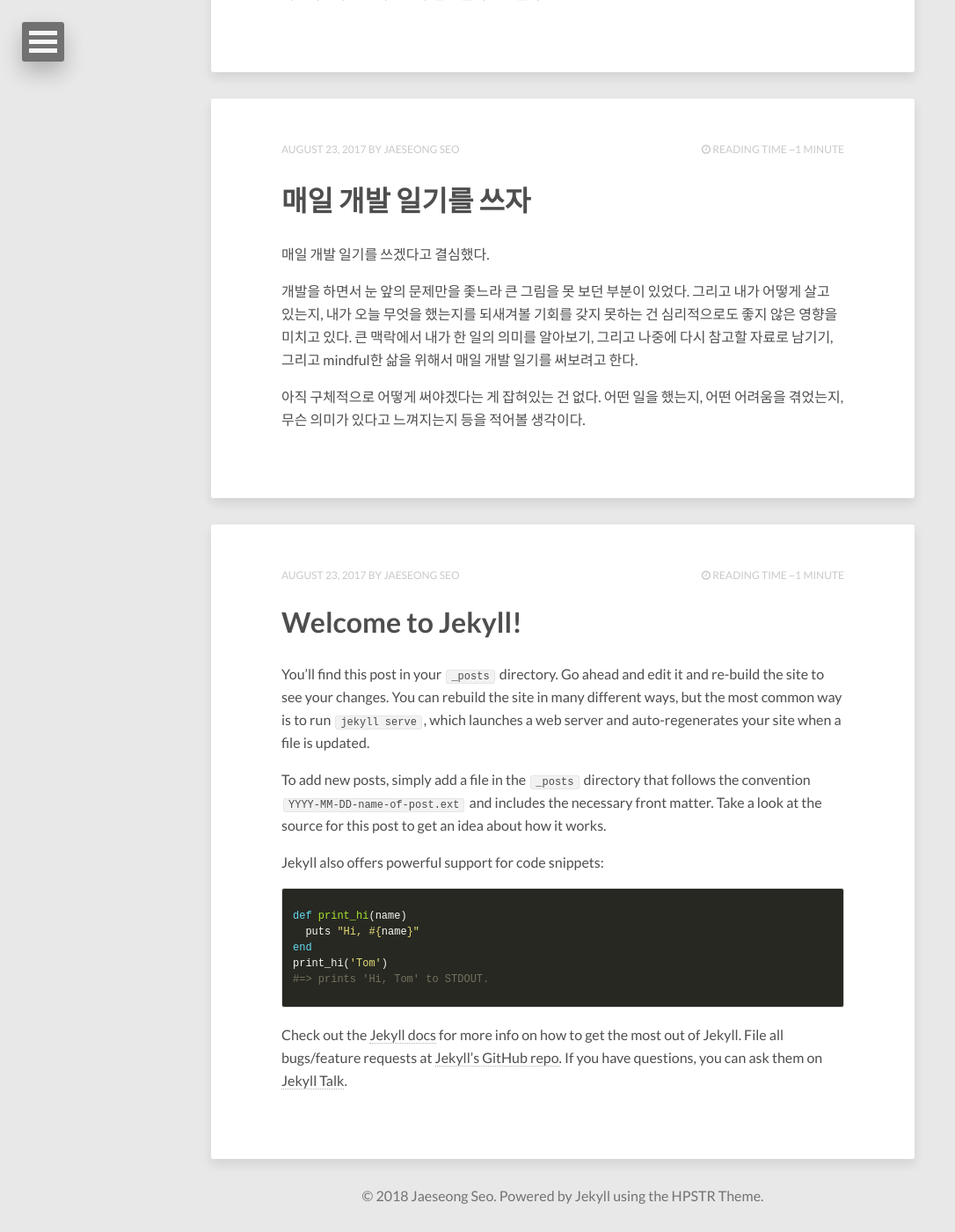
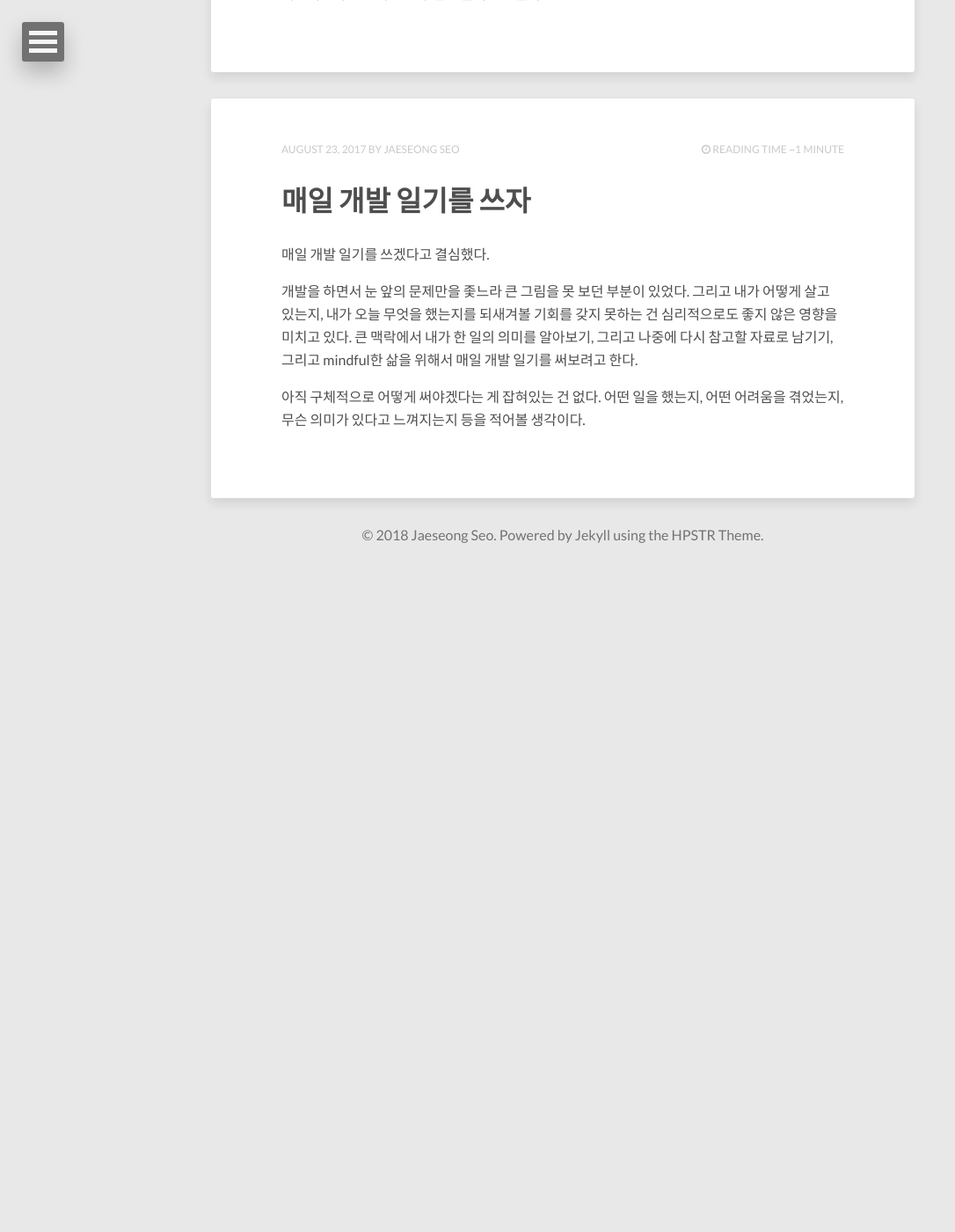
Before and after one commit to js-seo/js-seo.github.com, a Jekyll site: the page built from index.html, in a window 1280 px wide and 1400 px high, scrolled down 5459 px. Shown: the whole window at 88% size, without its empty margins (0-1086 px from the left). Built offline with Jekyll 4.4.1, drawn with Linux system fonts in a browser that asks for light colours; nearby versions of some CDN libraries; the list of posts is cut into pages by our own code; after the commit the page ends 6108 px from its top, so only the background shows below that.

Commit message:
Add tags to posts, Delete unnecessary one

```diff
--- a/_posts/2017-08-23-welcome-to-jekyll.markdown
+++ /dev/null
@@ -1,25 +0,0 @@
----
-layout: post
-title:  "Welcome to Jekyll!"
-date:   2017-08-23 21:39:55 +0900
-categories: jekyll update
----
-You’ll find this post in your `_posts` directory. Go ahead and edit it and re-build the site to see your changes. You can rebuild the site in many different ways, but the most common way is to run `jekyll serve`, which launches a web server and auto-regenerates your site when a file is updated.
-
-To add new posts, simply add a file in the `_posts` directory that follows the convention `YYYY-MM-DD-name-of-post.ext` and includes the necessary front matter. Take a look at the source for this post to get an idea about how it works.
-
-Jekyll also offers powerful support for code snippets:
-
-{% highlight ruby %}
-def print_hi(name)
-  puts "Hi, #{name}"
-end
-print_hi('Tom')
-#=> prints 'Hi, Tom' to STDOUT.
-{% endhighlight %}
-
-Check out the [Jekyll docs][jekyll-docs] for more info on how to get the most out of Jekyll. File all bugs/feature requests at [Jekyll’s GitHub repo][jekyll-gh]. If you have questions, you can ask them on [Jekyll Talk][jekyll-talk].
-
-[jekyll-docs]: https://jekyllrb.com/docs/home
-[jekyll-gh]:   https://github.com/jekyll/jekyll
-[jekyll-talk]: https://talk.jekyllrb.com/
```
Also changed, not shown: _posts/2017-10-18-AWS-LAMBDA로-회원가입-구현.md (+1 -0 lines), _posts/2017-11-29-AWS_NAT_Gateway와_Cloudformation_Template.md (+1 -0 lines).
